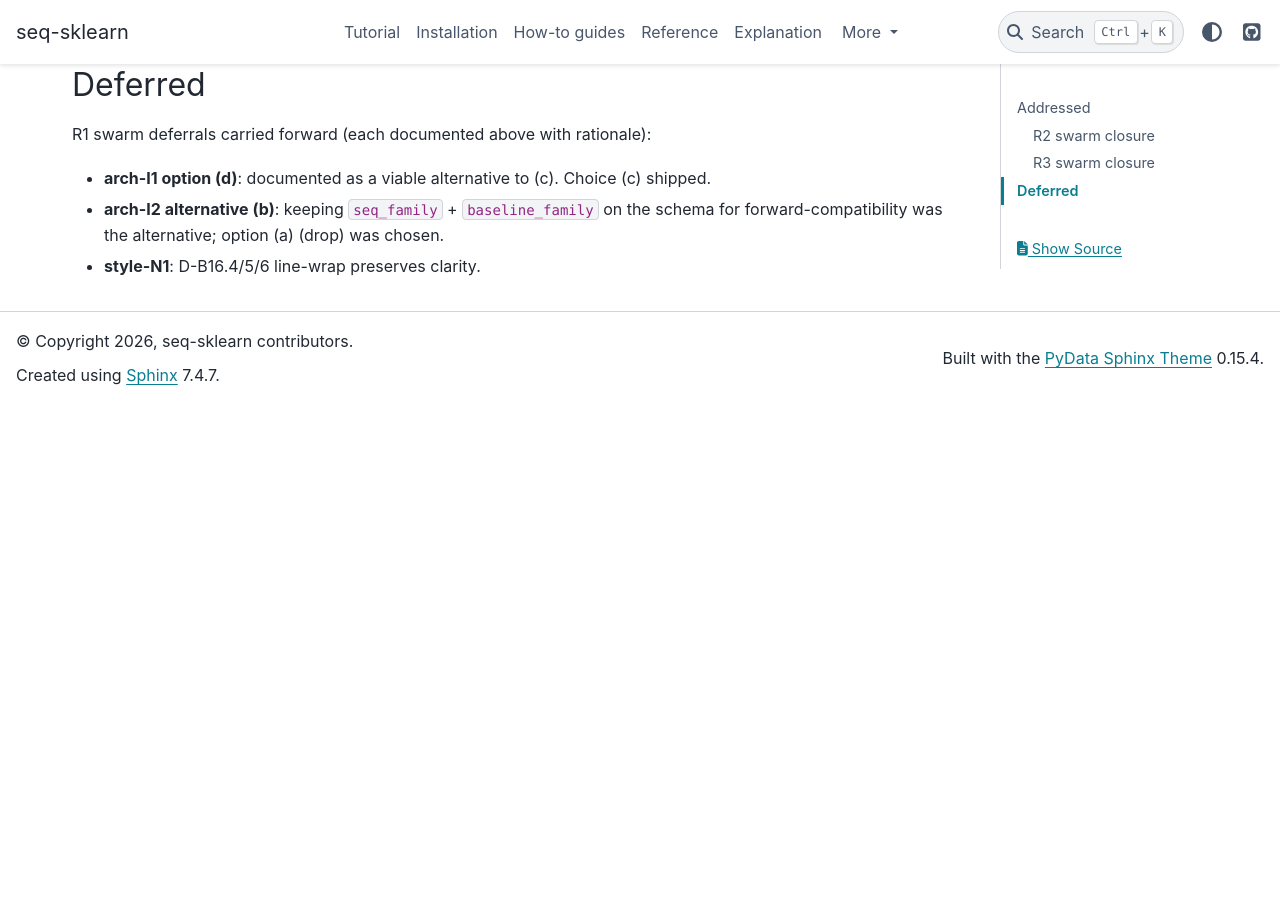
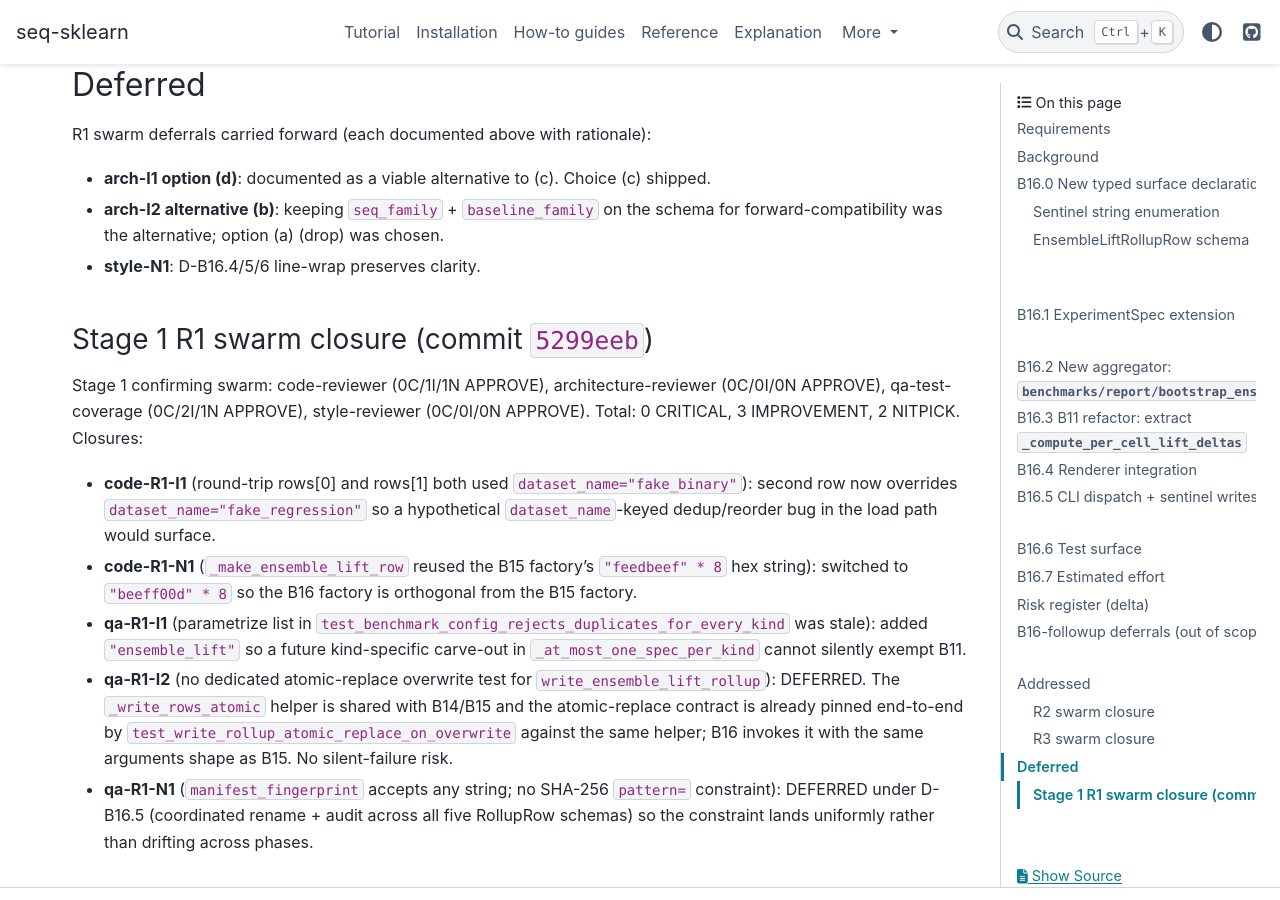
Before and after one commit to switch527/seq-sklearn, a Sphinx documentation site: the page built from docs/benchmark_suite_design_b16_delta.md, in a window 1280 px wide and 900 px high, scrolled down 14487 px. Built offline with Sphinx 7.4.7 and the PyData theme 0.15.4, drawn with Linux system fonts in a browser that asks for light colours; pages that are not in the unit, such as notebooks, are missing from menus; before the commit the page ends 14892 px from its top, so only the background shows below that.

Commit message:
fix(benchmarks,B16-stage1): close R1 swarm IMPs + NIT
Stage 1 R1 swarm: 0C / 3I / 2N APPROVE. Closures:

- code-R1-I1: round-trip test now uses dataset_name=
  "fake_regression" for the second row so a hypothetical
  dataset_name-keyed dedup/reorder bug would surface.
- code-R1-N1: _make_ensemble_lift_row uses "beeff00d" * 8
  for the manifest_fingerprint default, orthogonal from the
  B15 factory's "feedbeef" * 8.
- qa-R1-I1: test_benchmark_config_rejects_duplicates_for_
  every_kind parametrize list now includes "ensemble_lift"
  so a future kind-specific carve-out cannot silently
  exempt B11.
- qa-R1-I2: deferred (shared _write_rows_atomic helper +
  B14 atomic-replace test already pin the contract).
- qa-R1-N1: deferred under D-B16.5 (coordinated
  manifest_fingerprint pattern across all five schemas).

44 tests pass; ruff + pyright clean.

Co-Authored-By: Claude Opus 4.7 (1M context) <noreply@anthropic.com>

```diff
--- a/docs/benchmark_suite_design_b16_delta.md
+++ b/docs/benchmark_suite_design_b16_delta.md
@@ -724,3 +724,37 @@ with rationale):
   `baseline_family` on the schema for forward-compatibility
   was the alternative; option (a) (drop) was chosen.
 - **style-N1**: D-B16.4/5/6 line-wrap preserves clarity.
+
+### Stage 1 R1 swarm closure (commit `5299eeb`)
+
+Stage 1 confirming swarm: code-reviewer (0C/1I/1N APPROVE),
+architecture-reviewer (0C/0I/0N APPROVE), qa-test-coverage
+(0C/2I/1N APPROVE), style-reviewer (0C/0I/0N APPROVE).
+Total: 0 CRITICAL, 3 IMPROVEMENT, 2 NITPICK. Closures:
+
+- **code-R1-I1** (round-trip rows[0] and rows[1] both used
+  `dataset_name="fake_binary"`): second row now overrides
+  `dataset_name="fake_regression"` so a hypothetical
+  `dataset_name`-keyed dedup/reorder bug in the load path
+  would surface.
+- **code-R1-N1** (`_make_ensemble_lift_row` reused the B15
+  factory's `"feedbeef" * 8` hex string): switched to
+  `"beeff00d" * 8` so the B16 factory is orthogonal from the
+  B15 factory.
+- **qa-R1-I1** (parametrize list in
+  `test_benchmark_config_rejects_duplicates_for_every_kind`
+  was stale): added `"ensemble_lift"` so a future
+  kind-specific carve-out in `_at_most_one_spec_per_kind`
+  cannot silently exempt B11.
+- **qa-R1-I2** (no dedicated atomic-replace overwrite test
+  for `write_ensemble_lift_rollup`): DEFERRED. The
+  `_write_rows_atomic` helper is shared with B14/B15 and
+  the atomic-replace contract is already pinned end-to-end
+  by `test_write_rollup_atomic_replace_on_overwrite` against
+  the same helper; B16 invokes it with the same arguments
+  shape as B15. No silent-failure risk.
+- **qa-R1-N1** (`manifest_fingerprint` accepts any string;
+  no SHA-256 `pattern=` constraint): DEFERRED under D-B16.5
+  (coordinated rename + audit across all five RollupRow
+  schemas) so the constraint lands uniformly rather than
+  drifting across phases.
```
Also changed, not shown: 2 other files.
